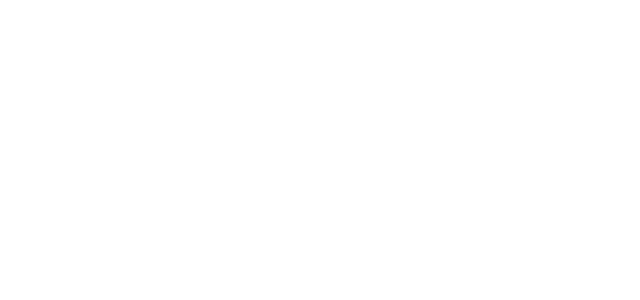
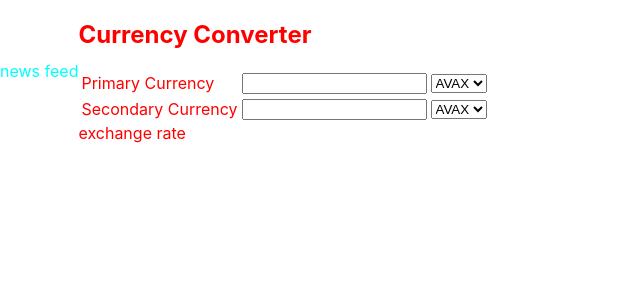
Before and after one commit to Valatulkas/c-dashboard, a React (Create React App) app: page / in a window 1280 px wide. Shown: the top 300 px of the page, without its empty margins (0-640 px from the left). Built offline with nearby package versions, Linux system fonts and the light colour scheme.

Commit message:
further currency conversion build

```diff
--- a/src/App.js
+++ b/src/App.js
@@ -1,10 +1,10 @@
-import CurrencyConverter from "./components/converter";
+import CurrencyConverter from "./components/currencyConverter";
 import NewsFeed from "./components/newsFeed";
 
 
 const App = () => {
   return (
-    <div className="">
+    <div className="app">
         <NewsFeed />
         <CurrencyConverter />
     </div>
--- a/src/components/converter.js
+++ /dev/null
@@ -1,9 +0,0 @@
-const CurrencyConverter = () => {
-    return (
-      <div className="currency-converter">
-
-      </div>
-    );
-}
-
-export default CurrencyConverter;
--- /dev/null
+++ b/src/components/currencyConverter.js
@@ -0,0 +1,44 @@
+import ExchangeRate from "./exchangeRates";
+
+const CurrencyConverter = () => {
+
+  const currencies = ['AVAX', 'BTC', 'ETH', 'TIME', 'USD']
+
+    return (
+      <div className="currency-converter">
+        <h2>Currency Converter</h2>
+        <div className="input">
+          <table>
+            <tbody>
+              <tr>
+                <td>Primary Currency</td>
+                <td>
+                  <input type='number' name="currency-amount-1" value={''} />
+                </td>
+                <td>
+                  <select className="currency-options" value={''} name="currency-option-1">
+                    {currencies.map( i => (<option>{i}</option>))}
+                  </select>
+                </td>
+              </tr>
+              <tr>
+                <td>Secondary Currency</td>
+                <td>
+                  <input type='number' name="currency-amount-2" value={''} />
+                </td>
+                <td>
+                  <select className="currency-options" value={''} name="currency-option-2">
+                    {currencies.map( i => (<option>{i}</option>))}
+                  </select>
+                </td>
+              </tr>
+            </tbody>
+          </table>
+        </div>
+
+        <ExchangeRate />
+      </div>
+    );
+}
+
+export default CurrencyConverter;
--- a/src/components/exchangeRates.js
+++ b/src/components/exchangeRates.js
@@ -0,0 +1,9 @@
+const ExchangeRate = () => {
+    return (
+      <div className="exchange-rate">
+        exchange rate
+      </div>
+    );
+}
+
+export default ExchangeRate;
--- a/src/components/newsFeed.js
+++ b/src/components/newsFeed.js
@@ -1,7 +1,7 @@
 const NewsFeed = () => {
     return (
       <div className="news-feed">
-
+        news feed
       </div>
     );
 }
--- a/src/index.css
+++ b/src/index.css
@@ -5,9 +5,22 @@
     sans-serif;
   -webkit-font-smoothing: antialiased;
   -moz-osx-font-smoothing: grayscale;
+  align-items: center;
 }
 
 code {
   font-family: source-code-pro, Menlo, Monaco, Consolas, 'Courier New',
     monospace;
 }
+
+.app {
+  display: flex;
+  align-items: center;
+}
+.currency-converter {
+  color: red;
+}
+
+.news-feed {
+  color: aqua;
+}
```
